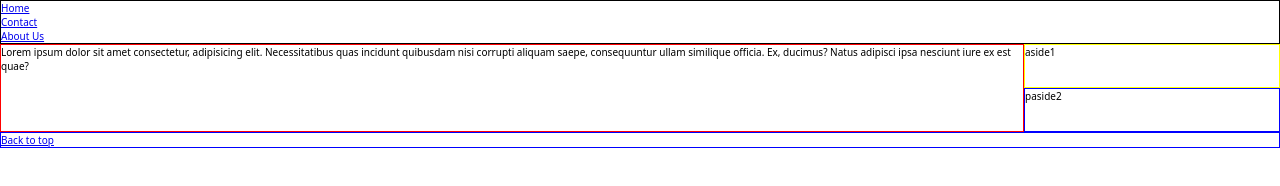
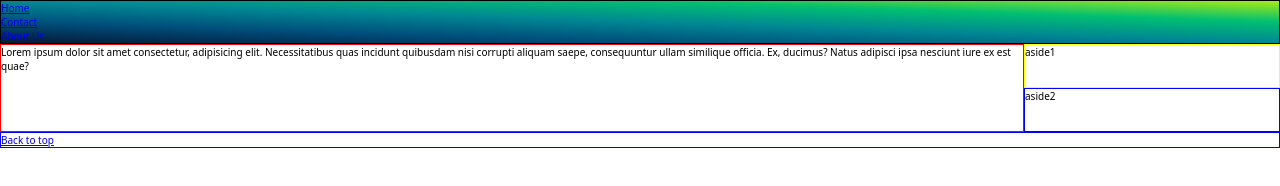
Before and after one commit to ReynkeDeVos/myGitGroupLearning, a plain HTML site: page index.html in a window 1280 px wide. Drawn offline with Linux system fonts and the light colour scheme.

Commit message:
Mein bunter header commit

```diff
--- a/index.html
+++ b/index.html
@@ -24,7 +24,7 @@
       </article>
     </main>
     <aside class="aside1"><p>aside1</p></aside>
-    <aside class="aside2">paside2</aside>
+    <aside class="aside2">aside2</aside>
     <footer class="footer">
       <p><a href="#">Back to top</a></p>
     </footer>
--- a/style.css
+++ b/style.css
@@ -29,6 +29,7 @@ body {
 .header {
   border: 1px solid black;
   grid-area: 1 / 1 / 2 / 3;
+  background-image: linear-gradient(to right top, #051937, #004d7a, #008793, #00bf72, #a8eb12);
 }
 .main {
   border: 1px solid red;
```
